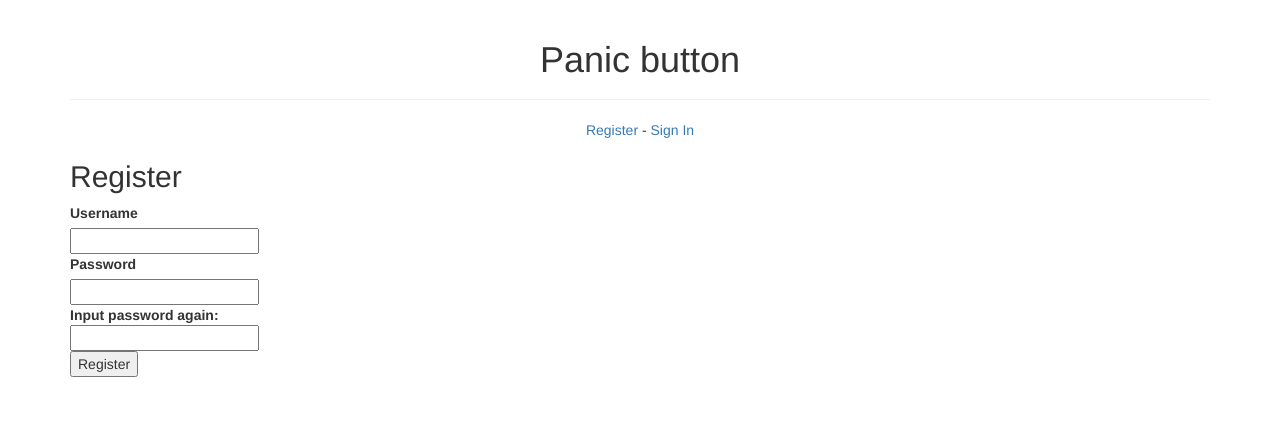
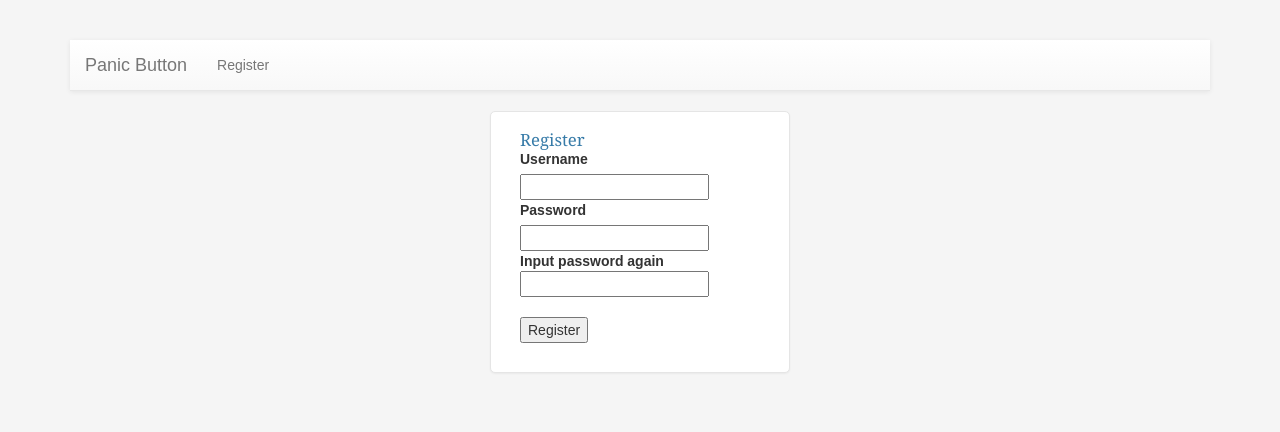
Before and after one commit to nvictus/panic-button, a Flask app: page /register in a window 1280 px wide. Shown: the top 432 px of the page. Run offline with Flask 2, Linux system fonts and the light colour scheme; some libraries are stand-ins or nearby versions.

Commit message:
new look

```diff
--- a/app/static/css/style.css
+++ b/app/static/css/style.css
@@ -1,10 +1,64 @@
-body            { font-family: sans-serif; background: #eee; }
-a, h1, h2       { color: #377BA8; }
-h1, h2          { font-family: 'Georgia', serif; margin: 0; }
-h1              { border-bottom: 2px solid #eee; }
-h2              { font-size: 1.2em; }
+body {
+    font-family: sans-serif;
+    background: #eee;
+    padding-top: 40px;
+    padding-bottom: 40px;
+    background-color: #f5f5f5;
+}
+a, h1, h2 {
+    color: #377BA8;
+}
+h1, h2 {
+    font-family: 'Georgia',
+    serif; margin: 0;
+}
+h1 {
+    border-bottom: 2px solid #eee;
+}
+h2 {
+    font-size: 1.2em;
+}
 
-.page           { margin: 2em auto; width: 35em; border: 5px solid #ccc;
+.form-signin, .form-register {
+    max-width: 300px;
+    padding: 19px 29px 29px;
+    margin: 0 auto 20px;
+    background-color: #fff;
+    border: 1px solid #e5e5e5;
+    -webkit-border-radius: 5px;
+       -moz-border-radius: 5px;
+            border-radius: 5px;
+    -webkit-box-shadow: 0 1px 2px rgba(0,0,0,.05);
+       -moz-box-shadow: 0 1px 2px rgba(0,0,0,.05);
+            box-shadow: 0 1px 2px rgba(0,0,0,.05);
+}
+
+.panic-button-wrapper {
+    max-width: 300px;
+    padding: 19px 29px 29px;
+    margin: 0 auto 20px;
+
+}
+
+.panic-button-wrapper .panic-button {
+    display: block;
+    margin: 0 auto;
+}
+
+.panic-plot {
+    width: 600px;
+    height: 300px;
+    text-align: center;
+    margin: 0 auto;
+}
+
+
+/*nav {
+    max-width: 300px;
+    margin: 0 auto 20px;
+}*/
+
+/*.page           { margin: 2em auto; width: 35em; border: 5px solid #ccc;
                   padding: 0.8em; background: white; }
 .entries        { list-style: none; margin: 0; padding: 0; }
 .entries li     { margin: 0.8em 1.2em; }
@@ -15,4 +69,4 @@
                   margin-bottom: 1em; background: #fafafa; }
 .flash          { background: #CEE5F5; padding: 0.5em;
                   border: 1px solid #AACBE2; }
-.error          { background: #F0D6D6; padding: 0.5em; }
+.error          { background: #F0D6D6; padding: 0.5em; }*/
--- a/app/templates/layout.html
+++ b/app/templates/layout.html
@@ -1,9 +1,14 @@
 <!DOCTYPE html>
 <html>
 <head>
-  <title>Panic button</title>
+  <meta charset="utf-8">
+  <title>Panic Button</title>
+  <meta name="viewport" content="width=device-width, initial-scale=1.0">
+  <meta name="description" content="">
+  <meta name="author" content="">
   <link rel="stylesheet" href="//netdna.bootstrapcdn.com/bootstrap/3.0.0/css/bootstrap.min.css">
   <link rel="stylesheet" href="//netdna.bootstrapcdn.com/bootstrap/3.0.0/css/bootstrap-theme.min.css">
+  <link rel="stylesheet" href="{{ url_for('static', filename='css/style.css') }}">
   <script src="//ajax.googleapis.com/ajax/libs/jquery/1.10.2/jquery.min.js"></script>
   <script src="//netdna.bootstrapcdn.com/bootstrap/3.0.0/js/bootstrap.min.js"></script>
   <script src="//cdnjs.cloudflare.com/ajax/libs/flot/0.8.2/jquery.flot.min.js"></script>
@@ -11,27 +16,42 @@
 </head>
 <body>
   <div class="container">
+    <!-- NAVBAR
+    ================================================== -->
+    <!-- Static navbar -->
+    <nav class="navbar navbar-default navbar-static-top">
+      <div class="container-fluid">
+        <div class="navbar-header">
+          <button type="button" class="navbar-toggle collapsed" data-toggle="collapse" data-target="#navbar" aria-expanded="false" aria-controls="navbar">
+            <span class="sr-only">Toggle navigation</span>
+            <span class="icon-bar"></span>
+            <span class="icon-bar"></span>
+            <span class="icon-bar"></span>
+          </button>
+          <a class="navbar-brand" href="{{ url_for('index') }}">Panic Button</a>
+        </div>
+        <div id="navbar" class="navbar-collapse collapse">
+          <ul class="nav navbar-nav">
+          {% if current_user.is_authenticated() %}
+            <li class="active"><a href="{{ url_for('index') }}">Home</a></li>
+            <li><a href="{{ url_for('plot') }}">Plot</a></li>
+            <li><a href="{{ url_for('signout') }}">Sign Out</a></li>
+          {% else %}
+            <li><a href="{{ url_for('register') }}">Register</a></li>
+<!--             <li><a href="{{ url_for('signin') }}">Sign In</a></li> -->
+          {% endif %}
+          </ul>
+        </div><!--/.nav-collapse -->
+      </div><!--/.container-fluid -->
+    </nav>
 
-    <div class="page-header text-center">
-      <h1>Panic button</h1>
-    </div>
-
-    <div class="text-center">
-      {% if current_user.is_authenticated() %}
-        <a href="{{ url_for('index') }}">Home</a> -
-        <a href="{{ url_for('plot') }}">Plot</a> -
-        <a href="{{ url_for('signout') }}">Sign Out</a>
-      {% else %}
-        <a href="{{ url_for('register') }}">Register</a> -
-        <a href="{{ url_for('signin') }}">Sign In</a>
-      {% endif %}
-    </div>
-
+    <!-- FLASHED MESSAGES
+    ================================================== -->
     {% with messages = get_flashed_messages(with_categories=True) %}
       {% if messages %}
         {% for category, message in messages %}
           <div class=
-          {% if category == "success"  %}
+          {% if category == "success" %}
             "alert alert-success"
           {% elif category == "error" %}
             "alert alert-danger"
@@ -39,12 +59,26 @@
             "alert alert-info"
           {% endif %}>
               {{ message }}
-            </div>
+          </div>
         {% endfor %}
       {% endif %}
     {% endwith %}
 
-    {% block body %}{% endblock %}
-  </div>
+    </div> <!-- container -->
+
+  <!-- CONTENT
+  ================================================== -->
+  {% block body %}{% endblock %}
+
+  <!-- SCRIPTS
+  ================================================== -->
+  <script>
+    window.setTimeout(function() {
+      $(".alert").fadeTo(500, 0).slideUp(500, function(){
+        $(this).remove();
+      });
+    }, 2000);
+  </script>
+  {% block javascripts %}{% endblock %}
 </body>
 </html>
--- a/app/templates/register.html
+++ b/app/templates/register.html
@@ -1,17 +1,19 @@
 {% extends "layout.html" %}
 
 {% block body %}
-  <h2>Register</h2>
-    <form method="POST" action="{{ url_for('register') }}">
+  <div class="container">
+    <form class="form-register" method="POST" action="{{ url_for('register') }}">
+      <h2 class="form-heading">Register</h2>
+      {{ form.hidden_tag() }}
       <dl>
-        {{ form.hidden_tag() }}
-        <dt>{{ form.username.label }}
-        <dd>{{ form.username(size=20) }}
-        <dt>{{ form.password.label }}
+        <dt>{{ form.username.label }}</dt>
+        <dd>{{ form.username(size=20) }}</dd>
+        <dt>{{ form.password.label }}</dt>
         <dd>{{ form.password(size=20) }}
-        <dt>Input password again:
-        <dd>{{ form.password2(size=20) }}
-        <dd><input type="submit" value="Register">
+        <dt>Input password again</dt>
+        <dd>{{ form.password2(size=20) }}</dd>
       </dl>
+        <input type="submit" value="Register">
     </form>
+  </div>
 {% endblock %}
--- a/app/views.py
+++ b/app/views.py
@@ -86,6 +86,8 @@
     return render_template('plot.html', data=data)
 
 
+
+
 @app.route('/press', methods=['POST'])
 def press():
     user_id = current_user.id
```
Also changed, not shown: app/templates/index.html (+64 -3 lines), app/templates/signin.html (+11 -7 lines).
